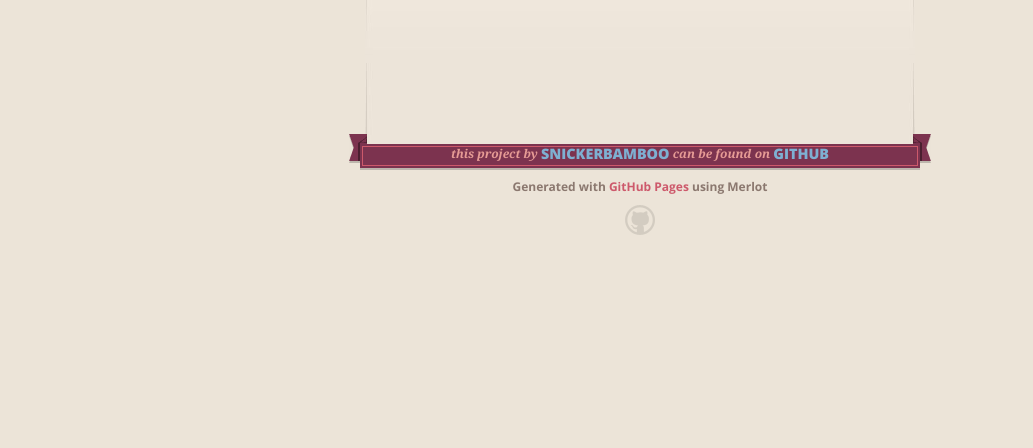
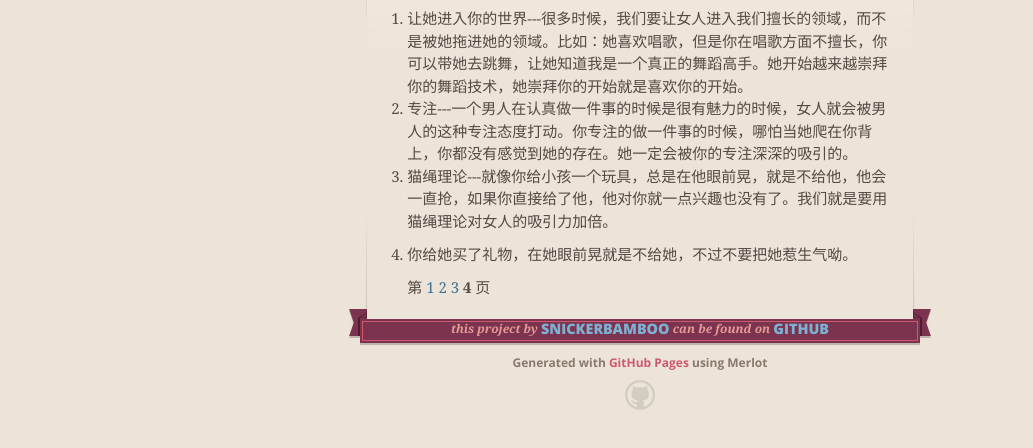
Before and after one commit to Snickerbamboo/taolu4, a plain HTML site: page index.html in a window 1280 px wide. Shown: the part 282-730 px from the top of the page, without its empty margins (0-1033 px from the left). Drawn offline with nearby package versions, Linux system fonts and the light colour scheme.

```diff
--- a/index.html
+++ b/index.html
@@ -48,6 +48,17 @@
       <section id="main_content">
         <h1>
 <a id="套路无止尽" class="anchor" href="#%E5%A5%97%E8%B7%AF%E6%97%A0%E6%AD%A2%E5%B0%BD" aria-hidden="true"><span aria-hidden="true" class="octicon octicon-link"></span></a>套路无止尽</h1>
+
+<ol>
+<li>让她进入你的世界---很多时候，我们要让女人进入我们擅长的领域，而不是被她拖进她的领域。比如：她喜欢唱歌，但是你在唱歌方面不擅长，你可以带她去跳舞，让她知道我是一个真正的舞蹈高手。她开始越来越崇拜你的舞蹈技术，她崇拜你的开始就是喜欢你的开始。</li>
+<li>专注---一个男人在认真做一件事的时候是很有魅力的时候，女人就会被男人的这种专注态度打动。你专注的做一件事的时候，哪怕当她爬在你背上，你都没有感觉到她的存在。她一定会被你的专注深深的吸引的。</li>
+<li>猫绳理论---就像你给小孩一个玩具，总是在他眼前晃，就是不给他，他会一直抢，如果你直接给了他，他对你就一点兴趣也没有了。我们就是要用猫绳理论对女人的吸引力加倍。</li>
+<li>
+<p>你给她买了礼物，在她眼前晃就是不给她，不过不要把她惹生气呦。</p>
+
+<p>第 <a href="https://snickerbamboo.github.io/taolu/">1</a>    <a href="https://snickerbamboo.github.io/taolu2/">2</a>    <a href="https://snickerbamboo.github.io/taolu3/">3</a>    <strong>4</strong> 页</p>
+</li>
+</ol>
       </section>
 
       <footer>
--- a/params.json
+++ b/params.json
@@ -1,6 +1,6 @@
 {
   "name": "套路篇",
   "tagline": "---为了更好地去爱",
-  "body": "# 套路无止尽",
+  "body": "# 套路无止尽\r\n1. 让她进入你的世界---很多时候，我们要让女人进入我们擅长的领域，而不是被她拖进她的领域。比如：她喜欢唱歌，但是你在唱歌方面不擅长，你可以带她去跳舞，让她知道我是一个真正的舞蹈高手。她开始越来越崇拜你的舞蹈技术，她崇拜你的开始就是喜欢你的开始。\r\n2. 专注---一个男人在认真做一件事的时候是很有魅力的时候，女人就会被男人的这种专注态度打动。你专注的做一件事的时候，哪怕当她爬在你背上，你都没有感觉到她的存在。她一定会被你的专注深深的吸引的。\r\n3. 猫绳理论---就像你给小孩一个玩具，总是在他眼前晃，就是不给他，他会一直抢，如果你直接给了他，他对你就一点兴趣也没有了。我们就是要用猫绳理论对女人的吸引力加倍。\r\n4. 你给她买了礼物，在她眼前晃就是不给她，不过不要把她惹生气呦。\r\n\r\n    第 [1](https://snickerbamboo.github.io/taolu/)    [2](https://snickerbamboo.github.io/taolu2/)    [3](https://snickerbamboo.github.io/taolu3/)    **4** 页",
   "note": "Don't delete this file! It's used internally to help with page regeneration."
 }
```
